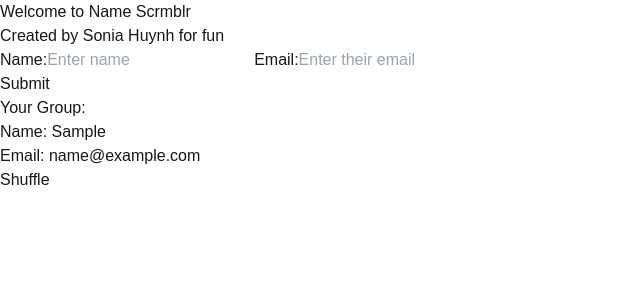
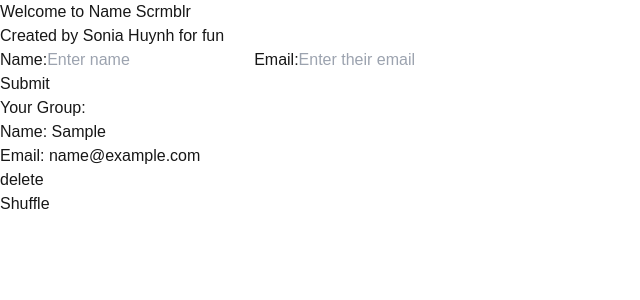
Before and after one commit to sonia-huynh/name-scrambler, a Next.js app: page / in a window 1280 px wide. Both pictures are taken after typing "Sample", "name@example.com" into the empty fields and a click on the button "Submit". Shown: the top 300 px of the page, without its empty margins (0-640 px from the left). Built offline with nearby package versions, Linux system fonts and the light colour scheme.

Commit message:
Add delete functionality and improve layout in Home component

```diff
--- a/src/app/page.tsx
+++ b/src/app/page.tsx
@@ -45,6 +45,24 @@ export default function Home() {
       setNames((prevNames) => [...prevNames, person.name]);
     }
     setPerson({ name: "", email: "", assignedPerson: "" });
+  }
+
+  function handleDelete(deletePerson: Person) {
+    const personIndex = people.findIndex(
+      (person) =>
+        person.name === deletePerson.name && person.email === deletePerson.email
+    );
+
+    if (personIndex === -1) {
+      throw new Error("Person not found");
+    } else {
+      setPeople((prevPeople) =>
+        prevPeople.filter((_, index) => index !== personIndex)
+      );
+      setNames((prevNames) =>
+        prevNames.filter((name) => name !== deletePerson.name)
+      );
+    }
   }
 
   function handleShuffle() {
@@ -119,6 +137,7 @@ export default function Home() {
         );
     }
   }
+  console.log(names);
 
   return (
     <div className="mt-20">
@@ -128,7 +147,7 @@ export default function Home() {
         </h1>
       </div>
       <div className="flex justify-center mt-4">
-        <p className="text-purple-600">Created by Sonia Huynh for fun</p>
+        <p className="text-orange-600">Created by Sonia Huynh for fun</p>
       </div>
       <div className="mt-20 flex justify-center">
         <form>
@@ -169,13 +188,30 @@ export default function Home() {
       <div className="mt-4 flex justify-center  w-full">
         {people.length > 0 && (
           <div className="mt-4 flex justify-center w-full">
-            <div className="max-w-md border-purple-200 border-2 p-4 rounded-lg">
+            <div className="max-w-xlg border-purple-200 border-2 p-4 rounded-lg">
+              {/* <ul className="flex flex-col items-left "> */}
               <ul>
                 {people.map((person, index) => (
-                  <li key={index} className="flex items-center mb-2">
-                    <p>Name: {person.name}</p>
-                    <p className="ml-8">Email: {person.email}</p>
-                  </li>
+                  <div
+                    key={index}
+                    className="flex justify-between items-center gap-8 mb-4"
+                  >
+                    <li>
+                      <p>Name: {person.name}</p>
+                    </li>
+                    <li>
+                      <p className="">Email: {person.email}</p>
+                    </li>
+                    <li>
+                      <button
+                        onClick={() => {
+                          handleDelete(person);
+                        }}
+                      >
+                        delete
+                      </button>
+                    </li>
+                  </div>
                 ))}
               </ul>
             </div>
```
